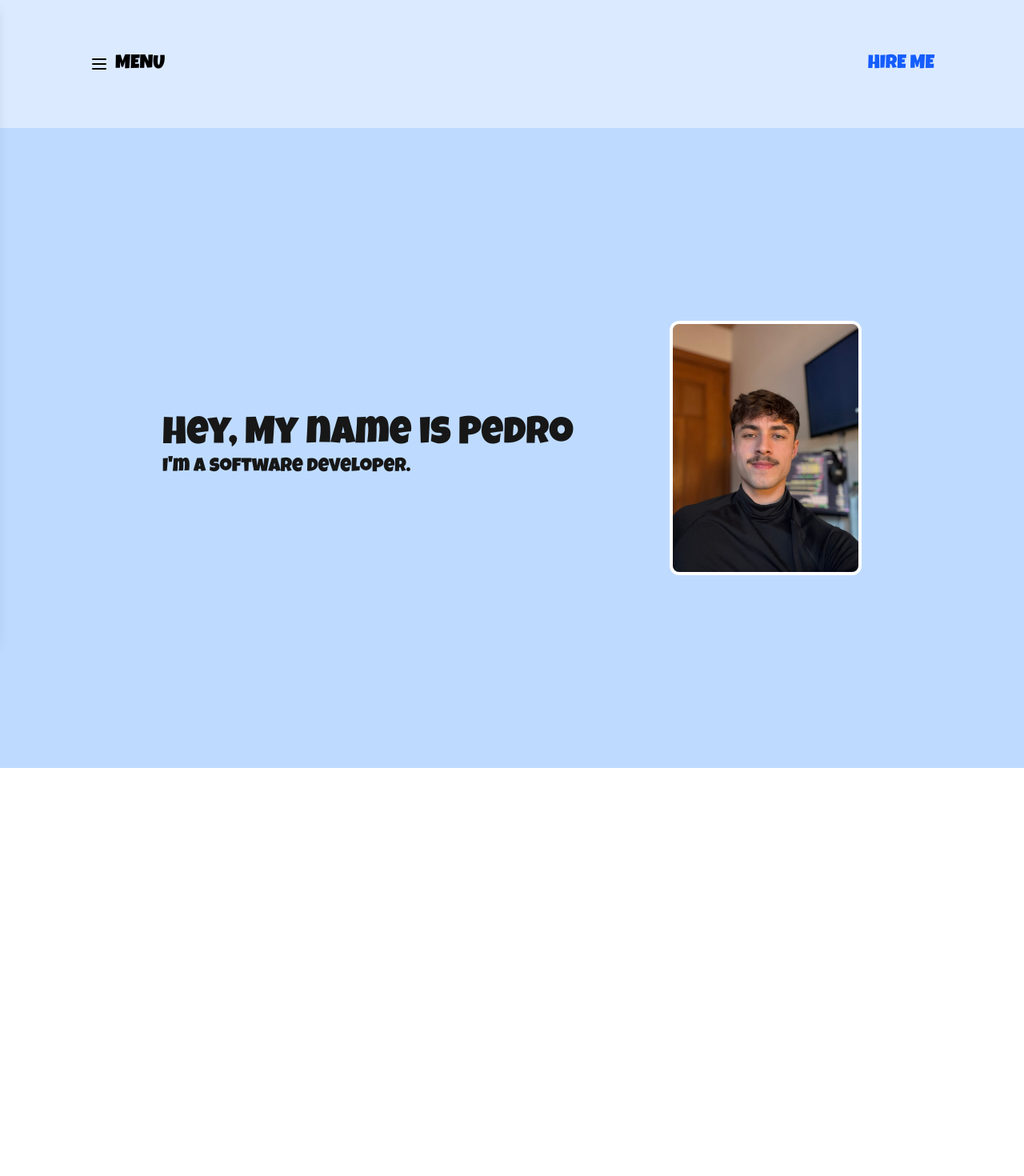
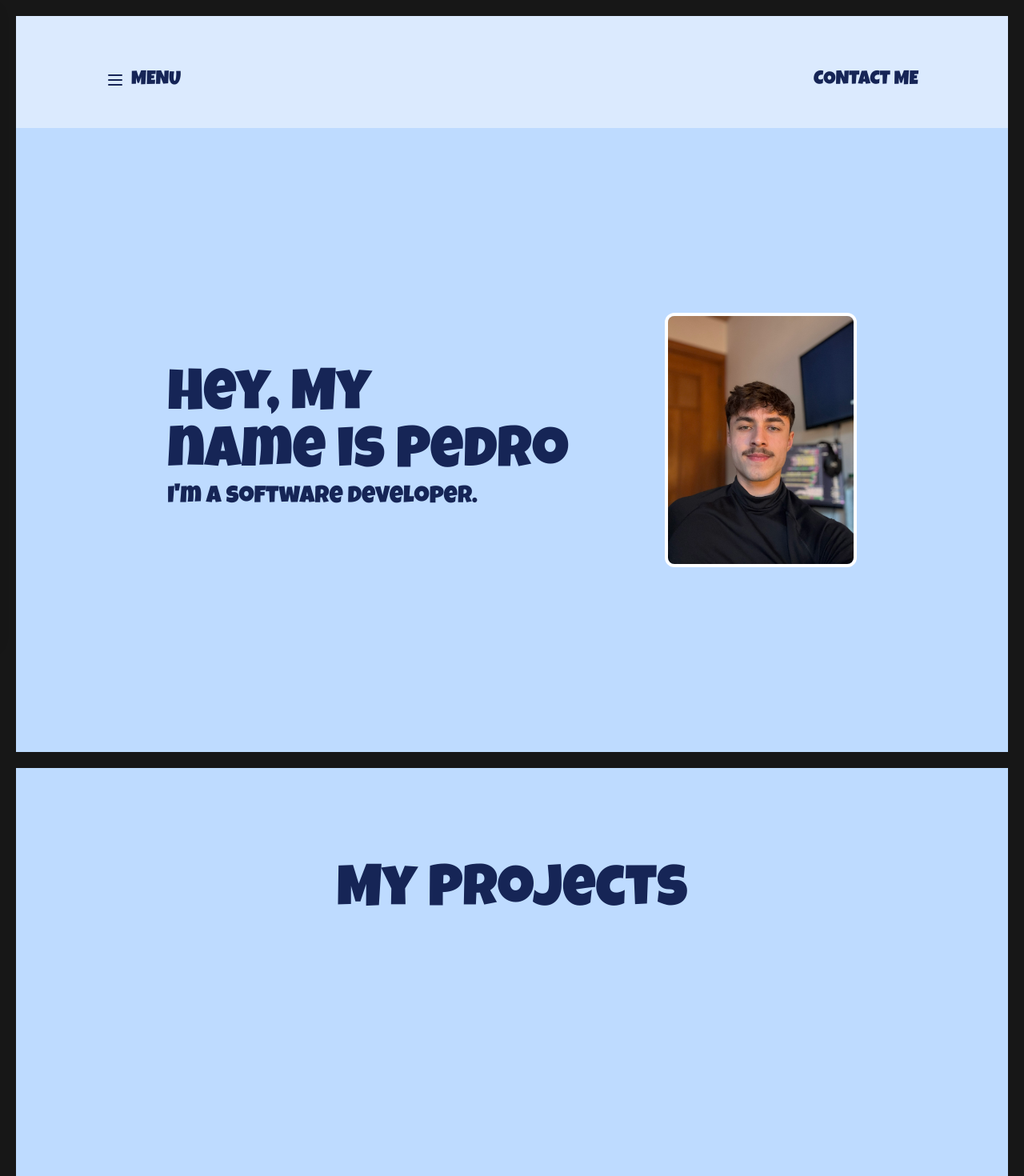
Before and after one commit to PedroWrublak/portfolio, a Next.js app: page / in a window 1280 px wide. Shown: the top 1470 px of the page at 80% size. Before the commit the page ends 960 px from the top, so only its background shows below. Built offline with nearby package versions, Linux system fonts and the light colour scheme.

Commit message:
Created Projects section

```diff
--- a/src/app/components/HomePage/index.tsx
+++ b/src/app/components/HomePage/index.tsx
@@ -10,10 +10,10 @@ const luckiestGuy = Luckiest_Guy({
 
 function HomePage()  {
     return  (
-        <section className="bg-blue-200 h-[100dvh] flex justify-center">
-            <div className="flex flex-col justify-center">
-                <h1 className={`${luckiestGuy.className} text-5xl`} >Hey, My name is Pedro</h1>
-                <p className={`${luckiestGuy.className} text-2xl`}>I'm a software developer.</p>
+        <section className="bg-blue-200 h-[100dvh] flex justify-center border-x-20 border-b-20 select-none">
+            <div className="flex flex-col justify-center text-blue-950">
+                <h1 className={`${luckiestGuy.className} text-7xl`} >Hey, My <br/> name is Pedro</h1>
+                <p className={`${luckiestGuy.className} text-3xl`}>I'm a software developer.</p>
             </div>
             <div className="flex flex-col justify-center ml-30">
                 <Image
--- a/src/app/components/Navbar/index.tsx
+++ b/src/app/components/Navbar/index.tsx
@@ -14,7 +14,7 @@ type NavBarProps = {
 
 function Navbar({ isSidebarOpen, toggleSidebar }: NavBarProps) {
   return (
-    <header className="bg-blue-100 h-[10rem] py-[4rem] px-[7rem]">
+    <header className="bg-blue-100 h-[10rem] py-[4rem] px-[7rem] border-x-20 border-t-20">
       {/* Menu */}
       <nav className="flex justify-between items-center">
         <div
@@ -22,14 +22,14 @@ function Navbar({ isSidebarOpen, toggleSidebar }: NavBarProps) {
           onClick={toggleSidebar}
         >
           {isSidebarOpen ? (
-            <div className="flex items-center gap-2 hover:scale-x-130 transition-transform ease-in-out text-black ">
+            <div className="flex items-center gap-2 hover:scale-x-130 transition-transform ease-in-out text-blue-950 ">
               <X className={`${luckiestGuy.className} w-6 h-6 text-2xl `} />
               <span className={`${luckiestGuy.className} uppercase text-2xl`}>
                 Close
               </span>
             </div>
           ) : (
-            <div className="flex items-center gap-2 hover:scale-x-130 transition-transform ease-in-out text-black">
+            <div className="flex items-center gap-2 hover:scale-x-130 transition-transform ease-in-out text-blue-950">
               <Menu className="w-6 h-6" />
               <span
                 className={`font-medium text-2xl uppercase  ${luckiestGuy.className}`}
@@ -44,9 +44,9 @@ function Navbar({ isSidebarOpen, toggleSidebar }: NavBarProps) {
         <div className="z-50 cursor-pointer select-none">
           <a
             href="#contact"
-            className={`text-blue-600 inline-block hover:scale-x-130 transition-transform ease-in-out ${luckiestGuy.className} text-2xl font-bold uppercase`}
+            className={`text-blue-950 inline-block hover:scale-x-130 transition-transform ease-in-out ${luckiestGuy.className} text-2xl font-bold uppercase`}
           >
-            Hire me
+            Contact me
           </a>
         </div>
       </nav>
--- /dev/null
+++ b/src/app/components/Projects/index.tsx
@@ -0,0 +1,20 @@
+import { Luckiest_Guy } from "next/font/google";
+import Image from "next/image";
+
+const luckiestGuy = Luckiest_Guy({
+  subsets: ["latin"],
+  weight: "400",
+});
+
+
+function Projects () {
+    return (
+        <section id="projects" className="bg-blue-200 h-[100dvh] flex justify-center border-x-20 select-none">
+            <div className="flex flex-col mt-30 text-blue-950">
+                <h1 className={`${luckiestGuy.className} text-7xl`} >My Projects</h1>
+            </div>
+        </section>
+    )
+}
+
+export default Projects;
--- a/src/app/components/SideBar/index.tsx
+++ b/src/app/components/SideBar/index.tsx
@@ -27,11 +27,11 @@ function SideBar({ isOpen, onClose }: SideBarProps) {
         `}
     >
       <ul
-        className={`mt-70 px-30 space-y-10 flex flex-col justify-cente text-3xl md:text-5xl text-black select-none`}
+        className={`mt-70 px-30 space-y-10 flex flex-col justify-cente text-3xl md:text-5xl text-blue-950 select-none`}
       >
-        <li onClick={onClose} className="hover:text-blue-400 cursor-pointer">Home</li>
-        <li onClick={onClose} className="hover:text-blue-400 cursor-pointer">Projects</li>
-        <li onClick={onClose} className="hover:text-blue-400 cursor-pointer">Contact</li>
+        <li onClick={onClose} className="hover:text-blue-400 cursor-pointer"><a href="#projects">Home</a></li>
+        <li onClick={onClose} className="hover:text-blue-400 cursor-pointer"><a href="#projects">Projects</a></li>
+        <li onClick={onClose} className="hover:text-blue-400 cursor-pointer"><a href="#projects">Contact</a></li>
       </ul>
     </div>
   );
--- a/src/app/page.tsx
+++ b/src/app/page.tsx
@@ -4,6 +4,7 @@ import { useState } from "react";
 import Navbar from "./components/Navbar";
 import SideBar from "./components/SideBar";
 import HomePage from "./components/HomePage";
+import Projects from "./components/Projects";
 
 export default function Home() {
   const [isSidebarOpen, setIsSidebarOpen] = useState<boolean>(false);
@@ -17,6 +18,7 @@ export default function Home() {
       </Navbar>
       <SideBar isOpen={isSidebarOpen} onClose={() => setIsSidebarOpen(false)}></SideBar>
       <HomePage></HomePage>
+      <Projects></Projects>
     </>
   );
 }
```
